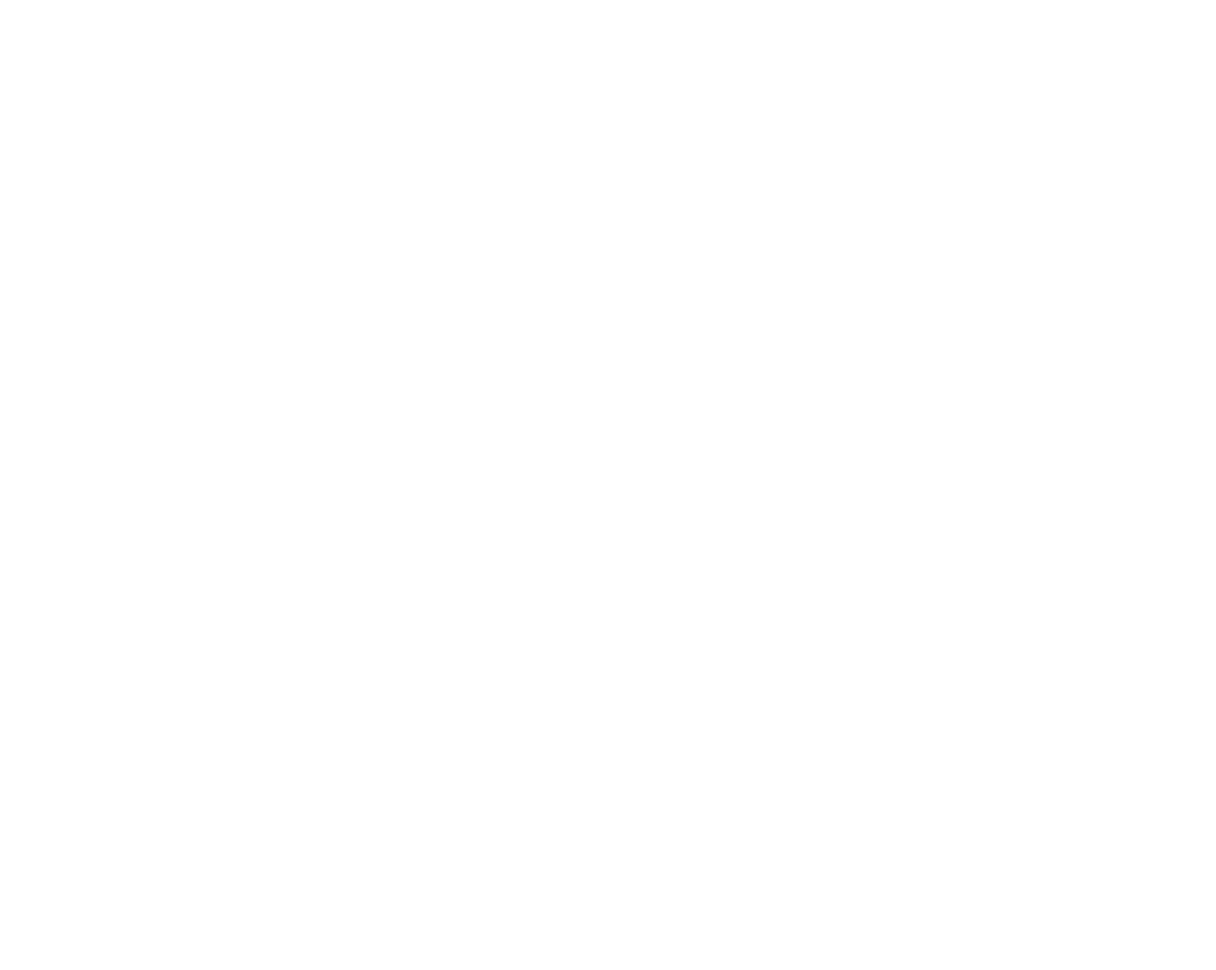
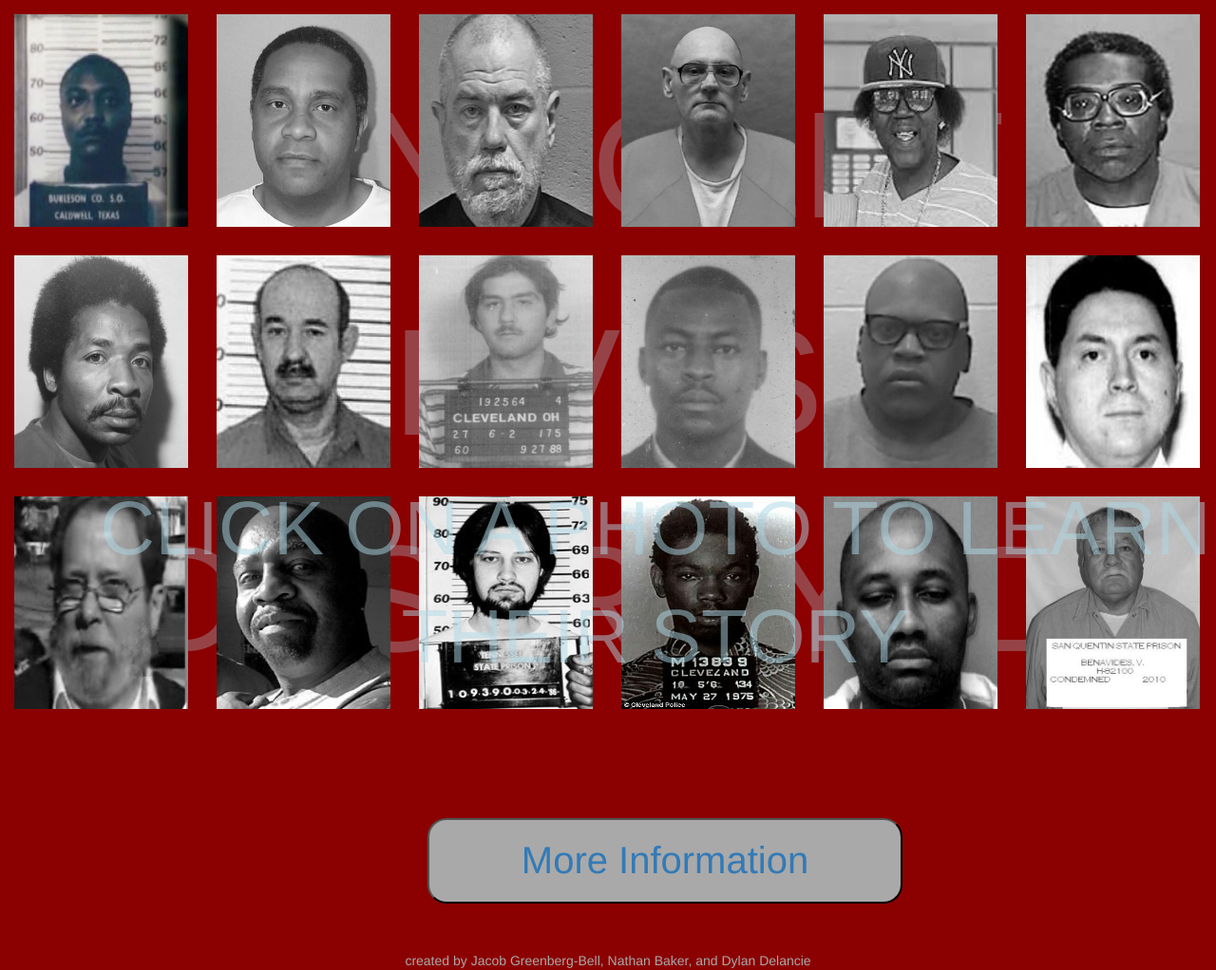
Before and after one commit to jakegreenbergbell/SearchingForJustice, a plain HTML site: page index.html in a window 1280 px wide. Shown: the whole page at 95% size. Before the commit the page ends 800 px from the top, so only its background shows below. Drawn offline with nearby package versions, Linux system fonts and the light colour scheme.

Commit message:
fifth fix

```diff
--- a/index.html
+++ b/index.html
@@ -1,10 +1,69 @@
-<!DOCTYPE html>
 <html lang="en">
 <head>
     <meta charset="UTF-8">
-    <title>Title</title>
+    <title>Das Justice Yas</title>
+    <script src="https://ajax.googleapis.com/ajax/libs/jquery/3.1.0/jquery.min.js"></script>
+    <script src="script.js"></script>
+    <link rel="stylesheet" href="https://maxcdn.bootstrapcdn.com/bootstrap/3.3.7/css/bootstrap.min.css">
+    <link rel="stylesheet" href="style.css">
 </head>
 <body>
+<div id="mask"></div>
+<div id="backgroundWriting">
+    <p id="backgroundWriting1">INNOCENT LIVES DESTROYED</p>
+    <p id="backgroundWriting2">CLICK ON A PHOTO TO LEARN THEIR STORY</p>
+</div>
+
+
+<table>
+    <tr>
+        <td><img src="img/anthonygraves.jpg"></td>
+        <td><img src="img/anthonyhinton.jpg"></td>
+        <td><img src="img/curtismccarty.jpg"></td>
+        <td><img src="img/derralwaynehodgkins.jpg"></td>
+        <td><img src="img/derrickjamison.jpg"></td>
+        <td><img src="img/frankleesmith.jpg"></td>
+    </tr>
+    <tr>
+        <td><img src="img/glennford.jpg"></td>
+        <td><img src="img/gussievann.jpg"></td>
+        <td><img src="img/joed'ambrosio.jpg"></td>
+        <td><img src="img/laurenceadams.jpg"></td>
+        <td><img src="img/leonbrown.jpg"></td>
+        <td><img src="img/michaelblair.jpg"></td>
+    </tr>
+    <tr>
+        <td><img src="img/michaelmccormick.jpg"></td>
+        <td><img src="img/nathsonfields.jpg"></td>
+        <td><img src="img/paulhouse.jpg"></td>
+        <td><img src="img/rickyjackson.jpg"></td>
+        <td><img src="img/timothyhoward.jpg"></td>
+        <td><img src="img/vicentebenavides.jpg"></td>
+    </tr>
+</table>
+
+<a href="page2.html"><button id="moreInfo">More Information</button></a>
+
+
+<div id="credit"> created by Jacob Greenberg-Bell, Nathan Baker, and Dylan Delancie</div>
+
+<table id="bioTable">
+    <tr>
+        <th>Name:</th>
+        <td id="name">Gussie Evans</td>
+    </tr>
+    <tr><th id="ugh">Years spent in jail:</th>
+        <td id="years">25</td>
+        <td><img src="img/gussievann.jpg"></td>
+    </tr>
+    <tr>
+        <th>Their story:</th>
+        <td>This is a test summary of how they got in jail and then were kicked out okay here is some text that
+            is purely here for a testnities that have been marginalized by poverty and discouraged by unequal treatment.
+            We are committed to changing the narrative about race in America. EJI produces groundbreaking reports,
+            an award-winning wall calendar, and short films that explore our nation’s hi</td>
+    </tr>
+</table>
 
 </body>
 </html>
--- a/style.css
+++ b/style.css
@@ -25,8 +25,8 @@ td{
 }
 
 img{
-    height: 199px;
-    width: 206px;
+    height: 28vh;
+    width: 14.3vw;
     display: none;
     position: relative;
     z-index: 0;
@@ -53,7 +53,7 @@ th{
 }
 
 #backgroundWriting1{
-    font-size: 150px;
+    font-size: 20vh;
     position: fixed;
     text-align: center;
     z-index: 0;
@@ -61,7 +61,7 @@ th{
     color: lightblue;
 }
 #backgroundWriting2{
-    font-size: 60px;
+    font-size: 10vh;
     position: fixed;
     text-align: center;
     z-index: 1;
@@ -77,6 +77,8 @@ th{
 
 body{
     background-color: darkred;
+    height: 100vh;
+    width: 100vw;
 }
 
 #moreInfo{
```
